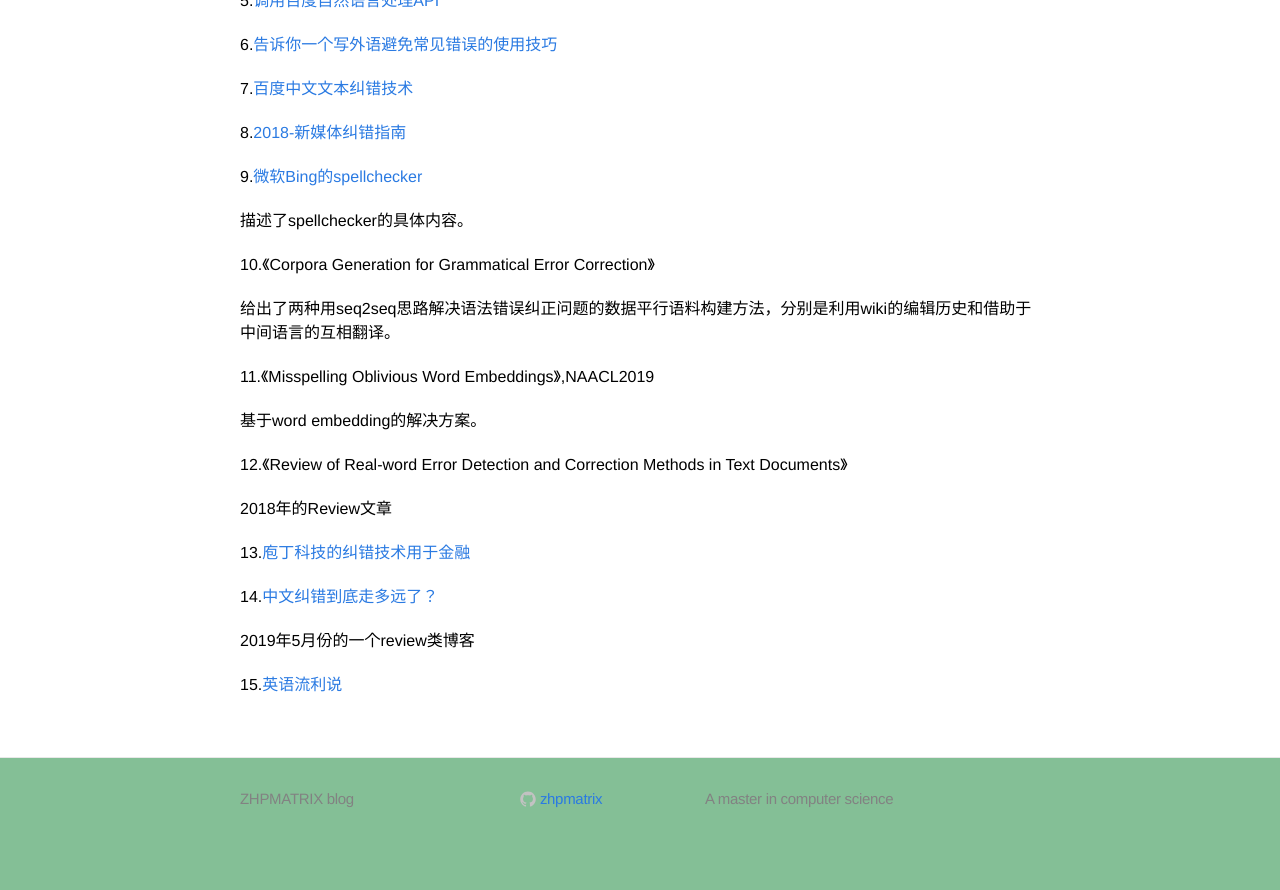
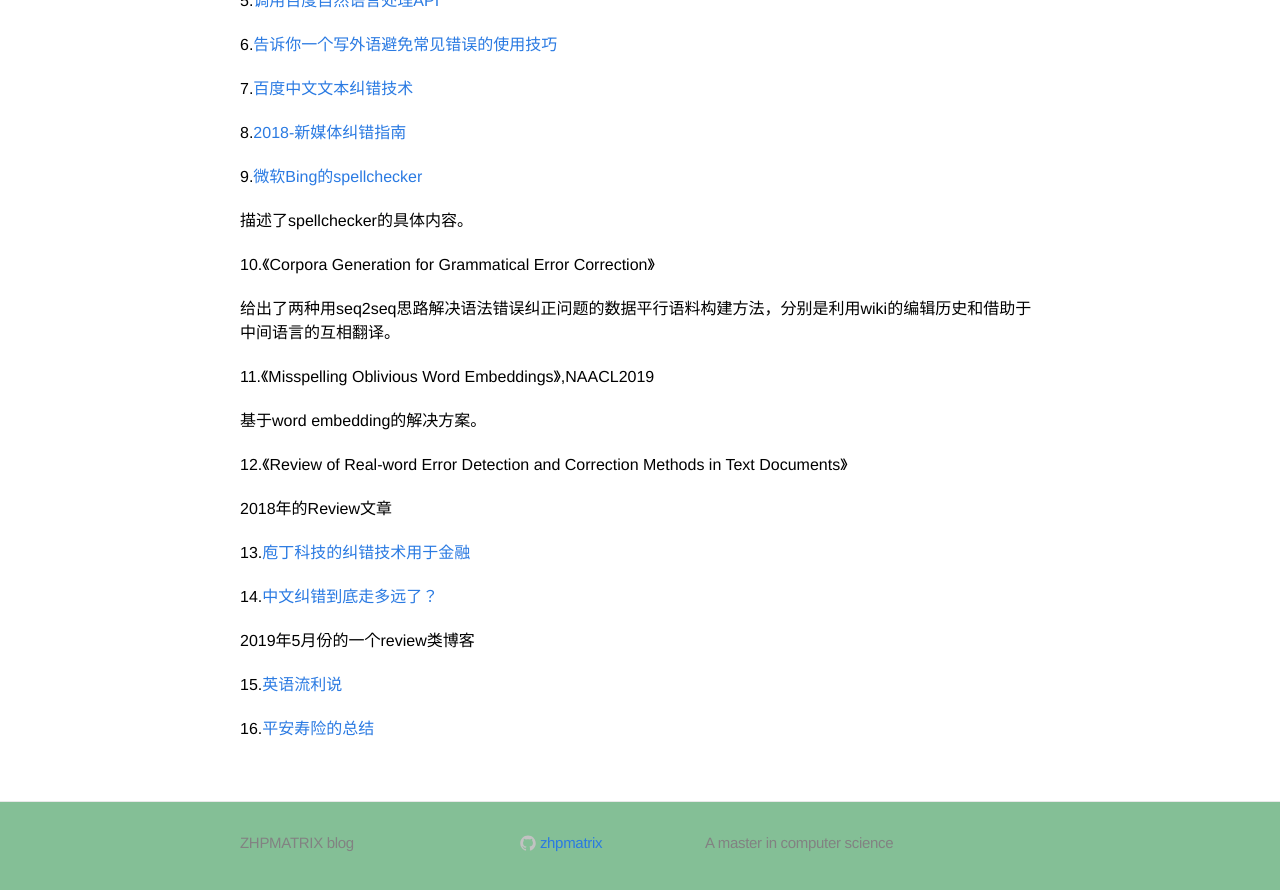
Before and after one commit to zhpmatrix/zhpmatrix.github.io, a Jekyll site: the page built from _posts/2019-02-01-rethinking-spellchecker.md, in a window 1280 px wide and 900 px high, scrolled down 3158 px. Shown: the top 890 px of the window. Built offline with Jekyll 4.4.1, drawn with Linux system fonts in a browser that asks for light colours; comment, search, counter and statistics services are not loaded; before the commit the page ends 4014 px from its top, so only the background shows below that.

Commit message:
add new ref

```diff
--- a/_posts/2019-02-01-rethinking-spellchecker.md
+++ b/_posts/2019-02-01-rethinking-spellchecker.md
@@ -149,3 +149,6 @@ for text in text_list:
 2019年5月份的一个review类博客
 
 15.[英语流利说](2019-02-01-rethinking-spellchecker)
+
+
+16.[平安寿险的总结](https://zhuanlan.zhihu.com/p/82807092)
```
